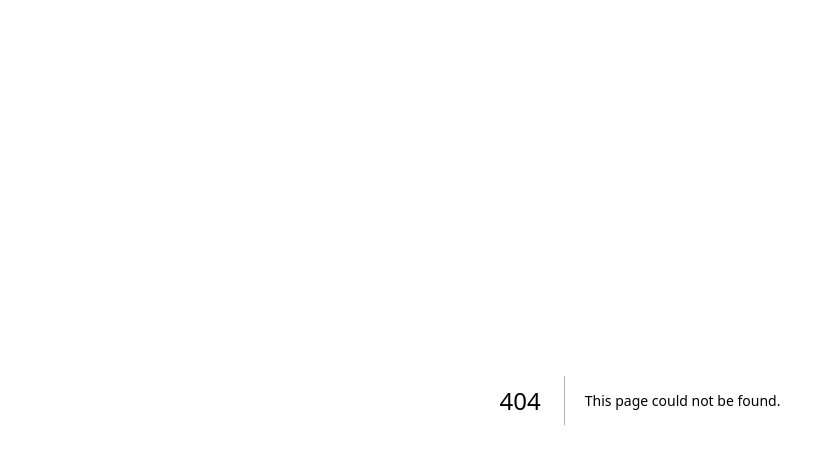
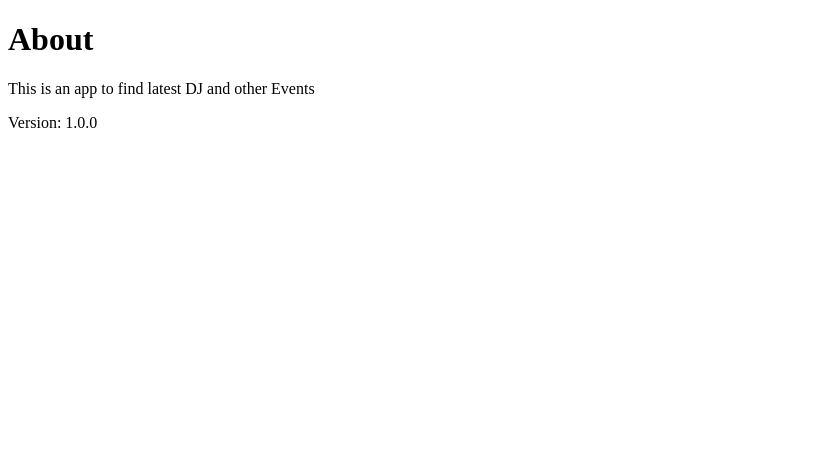
Before and after one commit to siddharthgosavi/dj-events-frontend, a Next.js app: page /about in a window 1280 px wide. Before the commit this address had no page. Shown: the top 464 px of the page, without its empty margins (0-835 px from the left). Built offline with nearby package versions, Linux system fonts and the light colour scheme.

Commit message:
Next js Starter

```diff
--- /dev/null
+++ b/pages/about.js
@@ -0,0 +1,9 @@
+export default function AboutPage() {
+  return (
+    <div>
+      <h1>About</h1>
+      <p>This is an app to find latest DJ and other Events</p>
+      <span>Version: 1.0.0</span>
+    </div>
+  );
+}
--- /dev/null
+++ b/pages/events/[slug].js
@@ -0,0 +1,3 @@
+export default function SingleEventPage() {
+  return <h1>SingleEventPage</h1>;
+}
--- /dev/null
+++ b/pages/events/add.js
@@ -0,0 +1,3 @@
+export default function AddEventPage() {
+  return <div>AddEventPage</div>;
+}
--- /dev/null
+++ b/pages/events/index.js
@@ -0,0 +1,3 @@
+export default function EventsPage() {
+  return <h1>My Events</h1>;
+}
```
